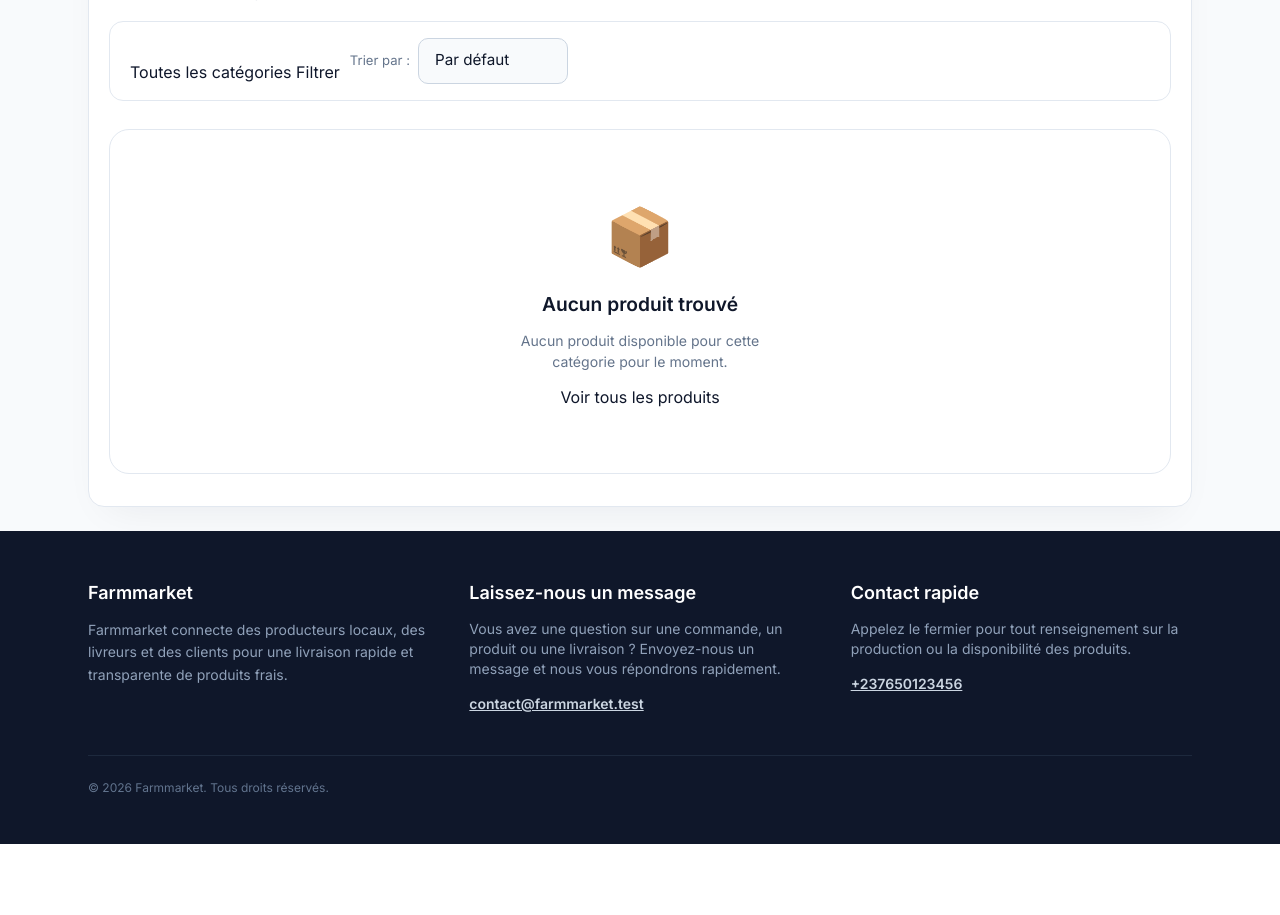
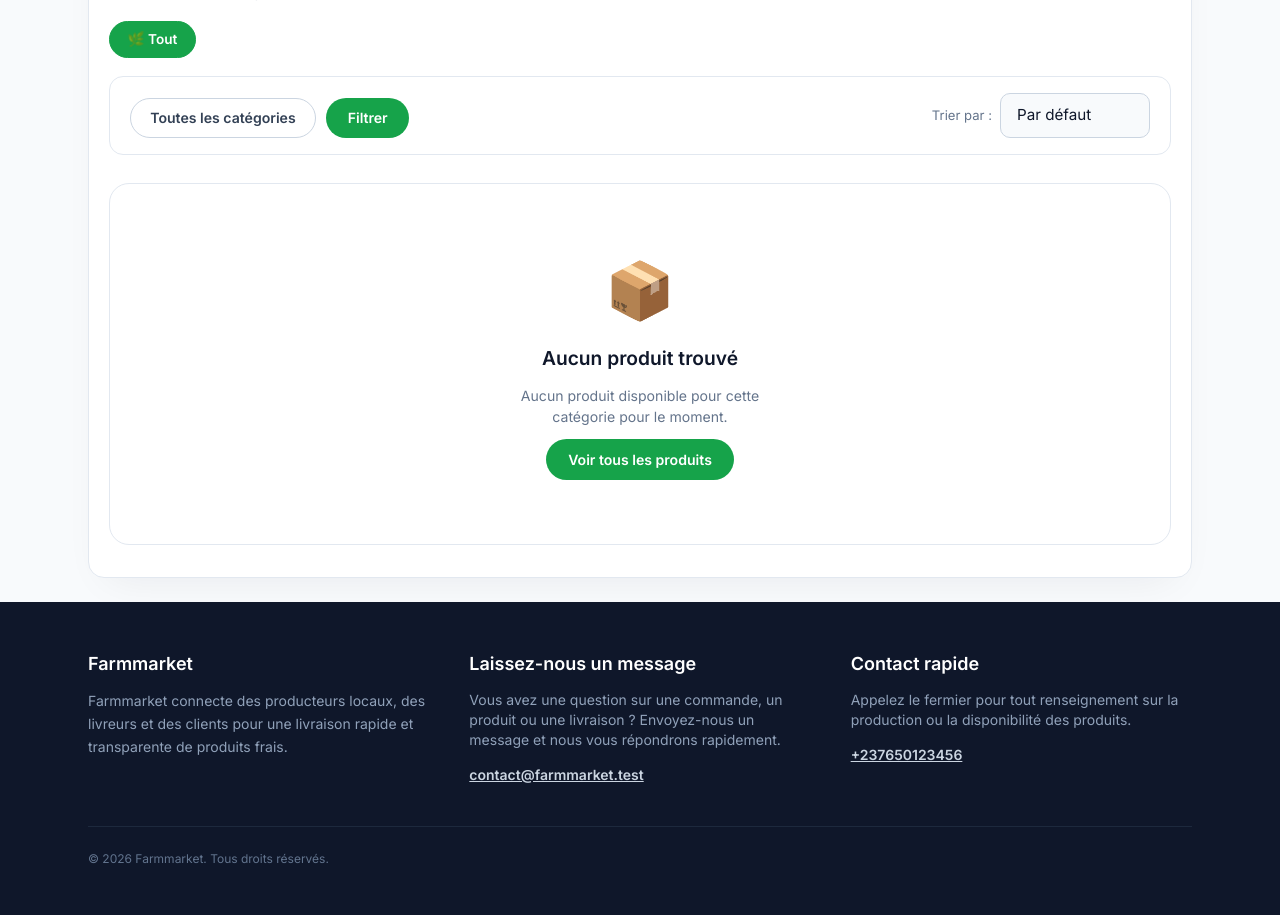
Before and after one commit to farelyanis613-ai/farmmarket, a PHP site: page /views/products/list.php in a window 1280 px wide. Shown: the part 188-1103 px from the top of the page. Before the commit the page ends 1032 px from the top, so only its background shows below. Run offline with PHP 8.4, Linux system fonts and the light colour scheme; data that the repository does not hold is empty; style sheets or scripts are compiled from the project's sources.

Commit message:
Fix rendu catalogue : ajout pilule Tout + classes CSS manquantes

```diff
--- a/public/css/style.css
+++ b/public/css/style.css
@@ -766,6 +808,16 @@
     background: #fff; border: 1px solid #e2e8f0; border-radius: 14px; padding: 1rem 1.25rem;
 }
 .fm-filter-form { display: flex; flex-wrap: wrap; gap: 8px; align-items: center; flex: 1; }
+
+/* AJOUT — conteneur des boutons "Toutes les catégories" + "Filtrer" (manquant) */
+.fm-filter-left {
+    display: flex;
+    flex-wrap: wrap;
+    gap: 10px;
+    align-items: center;
+    flex: 1;
+}
+
 .fm-sort { display: flex; align-items: center; gap: 8px; }
 .fm-sort-label { font-size: 0.82rem; color: #64748b; white-space: nowrap; }
 .fm-select {
@@ -774,6 +826,53 @@
     appearance: none; cursor: pointer; transition: border-color 180ms;
 }
 .fm-select:focus { outline: none; border-color: #16a34a; }
+
+/* AJOUT — bouton "Toutes les catégories" (pilule outline, manquant) */
+.fm-btn-outline {
+    display: inline-flex;
+    align-items: center;
+    justify-content: center;
+    padding: 0.55rem 1.2rem;
+    border-radius: 9999px;
+    border: 1px solid #cbd5e1;
+    background: #fff;
+    color: #334155;
+    font-size: 0.88rem;
+    font-weight: 600;
+    text-decoration: none;
+    white-space: nowrap;
+    transition: background 150ms, border-color 150ms, color 150ms;
+}
+.fm-btn-outline:hover {
+    background: #f8fafc;
+    border-color: #16a34a;
+    color: #15803d;
+}
+
+/* AJOUT — bouton "Filtrer" (pilule pleine verte, petit format, manquant) */
+.fm-btn-primary-sm {
+    display: inline-flex;
+    align-items: center;
+    justify-content: center;
+    padding: 0.55rem 1.3rem;
+    border-radius: 9999px;
+    border: 1px solid transparent;
+    background: #16a34a;
+    color: #fff;
+    font-size: 0.88rem;
+    font-weight: 700;
+    cursor: pointer;
+    text-decoration: none;
+    white-space: nowrap;
+    transition: background 150ms, transform 150ms;
+}
+.fm-btn-primary-sm:hover {
+    background: #15803d;
+    transform: translateY(-1px);
+}
+.fm-btn-primary-sm:active {
+    transform: scale(0.97);
+}
 
 .fm-cat-pills { display: flex; flex-wrap: wrap; gap: 8px; }
 .fm-cat-pill {
--- a/views/products/list.php
+++ b/views/products/list.php
@@ -15,6 +15,14 @@
     'Oeufs'   => '🥚',
 ];
 $catIcons = $catIcons ?? [];
+
+/* ── Détermine si une catégorie est actuellement sélectionnée ── */
+$hasActiveCategory = false;
+if (!empty($categoryLinks)) {
+    foreach ($categoryLinks as $cat) {
+        if (!empty($cat['active'])) { $hasActiveCategory = true; break; }
+    }
+}
 ?>
 
 <div class="page-content page-products-list pb-16">
@@ -32,9 +40,11 @@
         </div>
 
         <!-- ── Pilules catégories ──────────────────────── -->
-        <?php if (!empty($categoryLinks)) : ?>
         <div class="fm-cat-pills">
-            <?php foreach ($categoryLinks as $cat) :
+            <a href="index.php?action=products" class="fm-cat-pill <?= !$hasActiveCategory ? 'fm-cat-active' : '' ?>">
+                🌿 Tout
+            </a>
+            <?php if (!empty($categoryLinks)) : foreach ($categoryLinks as $cat) :
                 $emoji = $cat['emoji']
                       ?? $defaultCatIcons[$cat['label']]
                       ?? '🌿';
@@ -43,9 +53,8 @@
                    class="fm-cat-pill <?= !empty($cat['active']) ? 'fm-cat-active' : '' ?>">
                     <?= $emoji ?> <?= htmlspecialchars($cat['label']) ?>
                 </a>
-            <?php endforeach; ?>
+            <?php endforeach; endif; ?>
         </div>
-        <?php endif; ?>
 
         <!-- ── Barre filtre + tri ──────────────────────── -->
         <div class="fm-filter-bar">
```
Also changed, not shown: other parts of public/css/style.css (+43 -1 lines).
